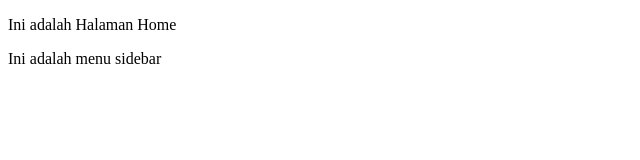
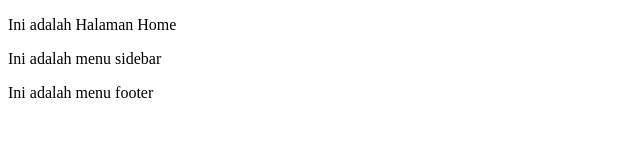
Before and after one commit to gurisinfo/Guris-Harapan, a plain HTML site: page index.html in a window 1280 px wide. Shown: the whole page, without its empty margins (0-640 px from the left). Drawn offline with Linux system fonts and the light colour scheme.

Commit message:
penambahan footer

```diff
--- a/index.html
+++ b/index.html
@@ -6,5 +6,6 @@
   <body>
     <p>Ini adalah Halaman Home</p>
     <p>Ini adalah menu sidebar</p>
+    <p>Ini adalah menu footer</p>
   </body>
 </html>
```
